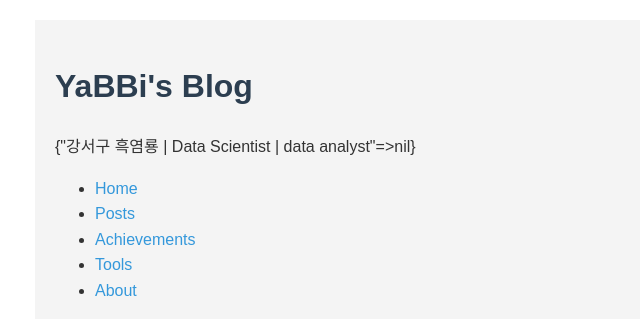
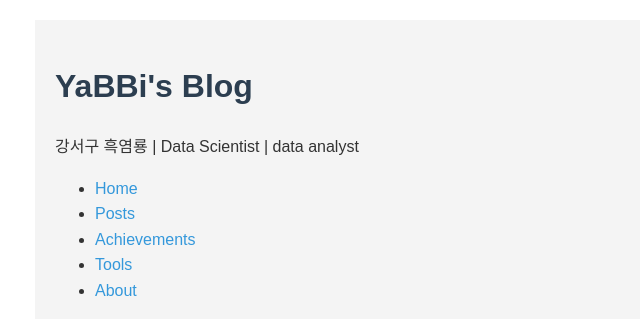
Before and after one commit to YaBBiOn/YaBBiOn.github.io, a Jekyll site: the page built from index.html, in a window 1280 px wide. Shown: the top 319 px of the page, without its empty margins (205-845 px from the left). Built offline with Jekyll 4.4.1, drawn with Linux system fonts in a browser that asks for light colours.

```diff
--- a/_config.yml
+++ b/_config.yml
@@ -2,7 +2,7 @@
 # 블로그 제목을 여기에서 수정하세요
 title: YaBBi's Blog
 # 블로그 설명을 여기에서 수정하세요
-description: {강서구 흑염룡 | Data Scientist | data analyst }
+description: 강서구 흑염룡 | Data Scientist | data analyst
 # 블로그 URL을 수정하세요
 url: "https://yabbion.github.io/"
 github_username: YaBBiOn
```
Also changed, not shown: favicon.ico.
